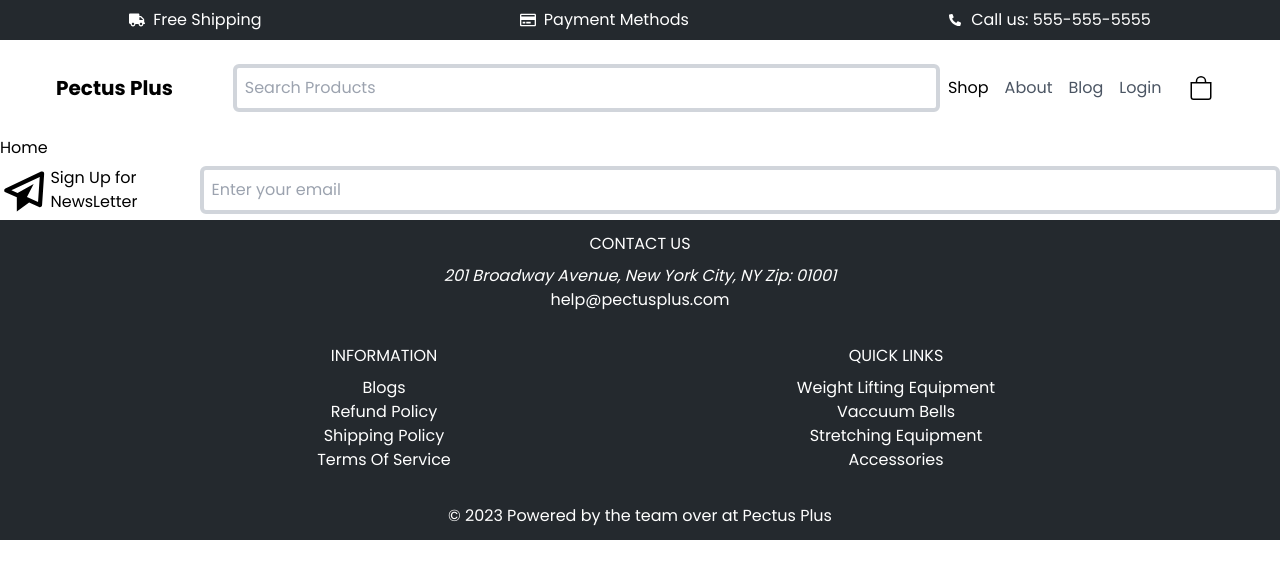
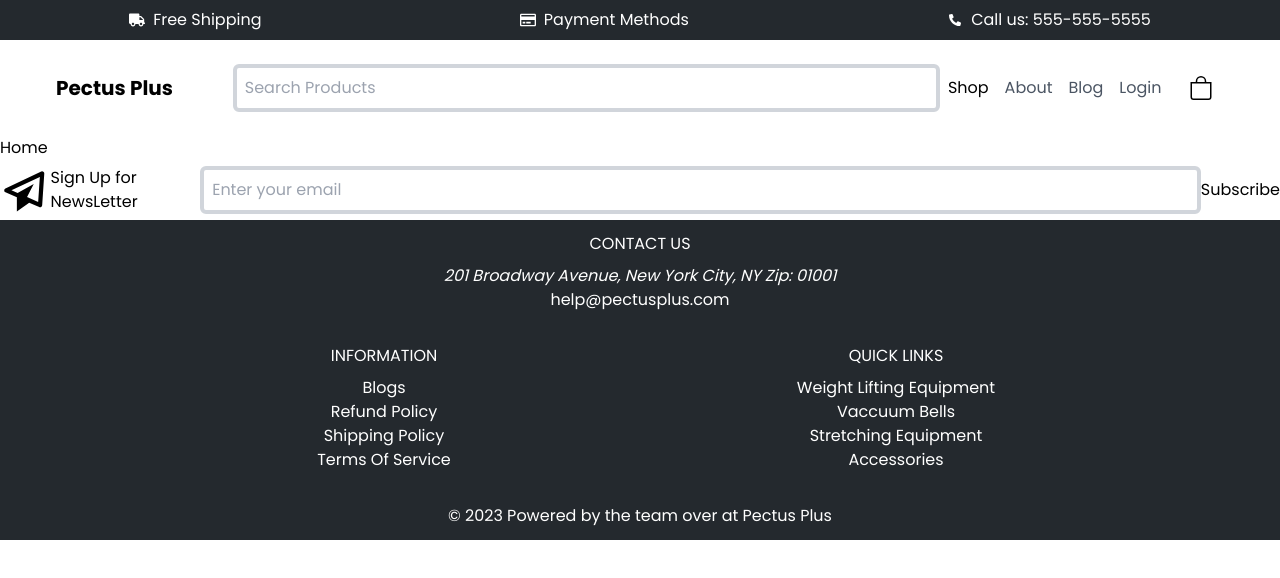
Before and after one commit to Asalz20/pectus-plus-frontend, a React (Vite) app: page / in a window 1280 px wide. Shown: the top 578 px of the page. Built offline with nearby package versions, Linux system fonts and the light colour scheme.

Commit message:
Styled footer links

```diff
--- a/src/components/Footer.jsx
+++ b/src/components/Footer.jsx
@@ -17,14 +17,17 @@ export const Footer = () => {
 
   return (
     <footer>
-      <div className="flex items-center">
+      <div className="flex flex-row items-center max-w-[1000] m-auto">
         <BiPaperPlane className="text-6xl" />
         <h2>Sign Up for NewsLetter</h2>
-        <input
-          className="border-4 border-solid border-gray-300 rounded-md p-2 w-full"
-          type="text"
-          placeholder="Enter your email"
-        />
+        <label className="flex w-full" htmlFor="">
+          <input
+            className="border-4 border-solid border-gray-300 rounded-md p-2 w-full"
+            type="text"
+            placeholder="Enter your email"
+          />
+          <button>Subscribe</button>
+        </label>
       </div>
       <section className="flex flex-col p-3 bg-primary text-white">
         <div className=" flex flex-col mb-8 items-center justify-center text-center">
```
